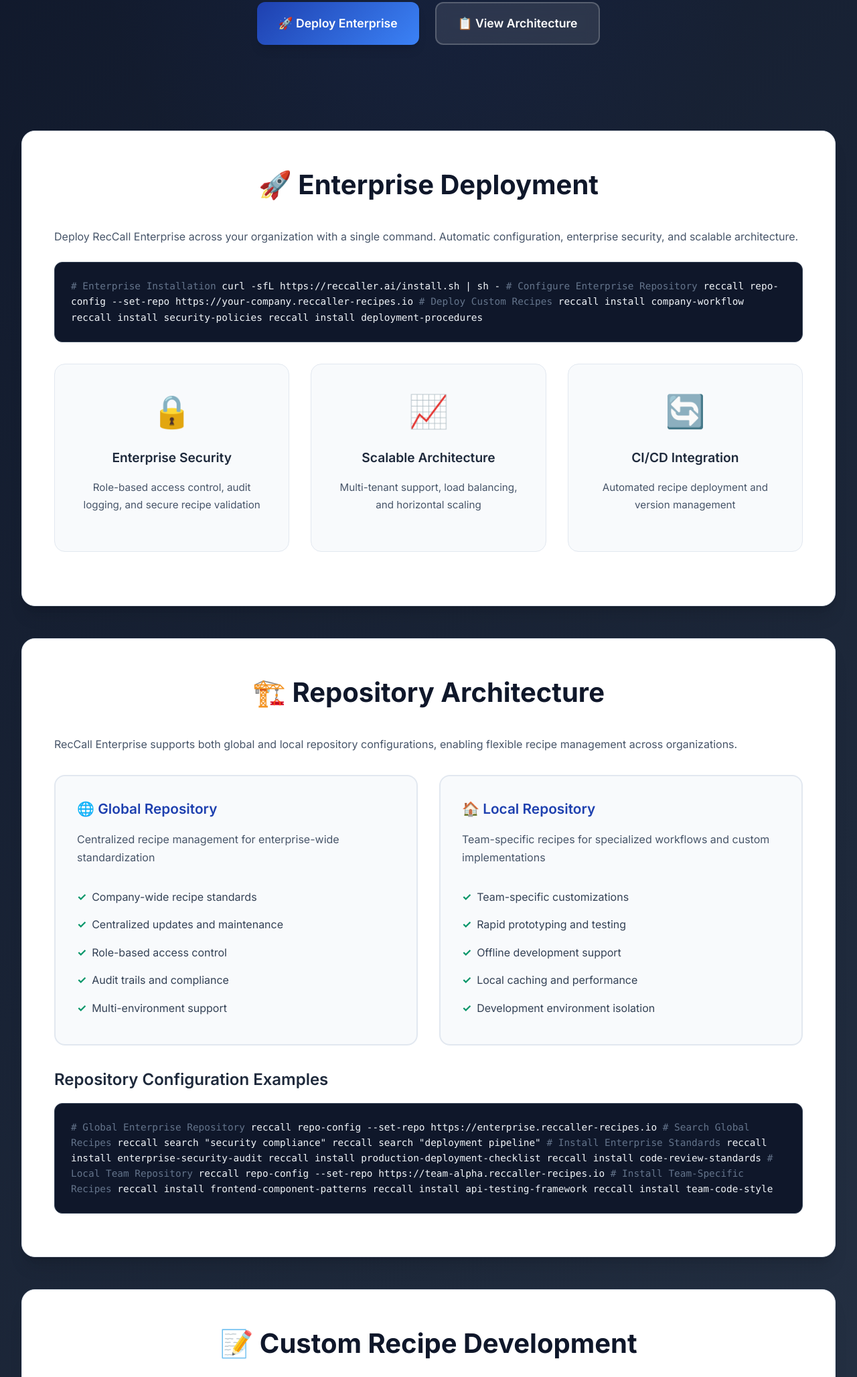
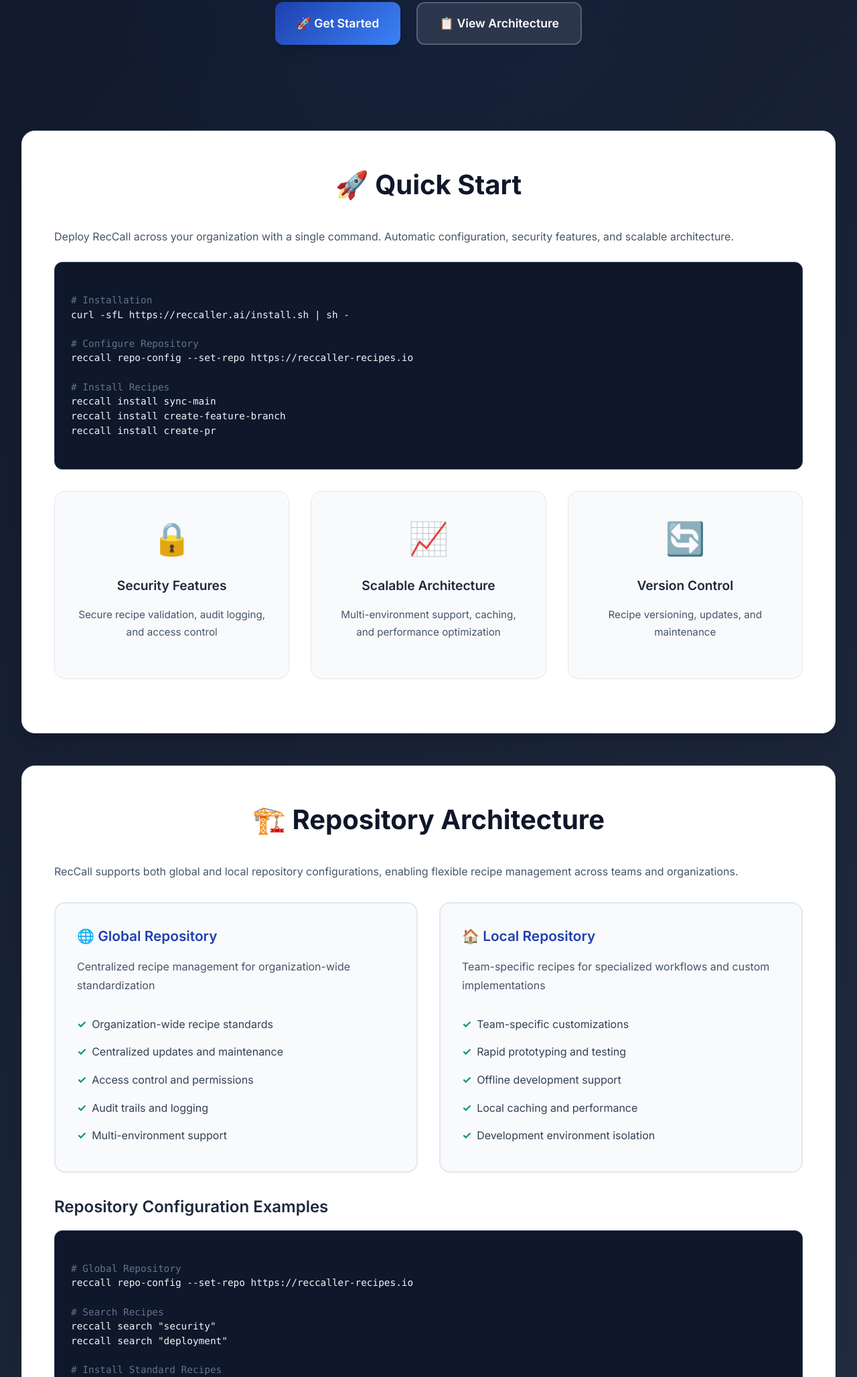
Before and after one commit to reccaller-ai/reccall, a website: page index.html in a window 1280 px wide. Shown: the part 475-2531 px from the top of the page at 67% size. Drawn offline with Linux system fonts and the light colour scheme.

Commit message:
fix: clean up main page branding and improve code block formatting (#35)
- Remove 'Enterprise' postfix from title and branding throughout
- Update product name to just 'RecCall' for cleaner branding
- Fix broken and invalid footer links (removed sales/support that don't exist)
- Replace invalid links with actual GitHub documentation and community links
- Improve code block CSS with proper formatting:
  - Add white-space: pre for proper line breaks
  - Add user-select: all for easy copying
  - Improve line-height for better readability
  - Ensure proper monospace font rendering
- Update content to be more accurate and remove enterprise-specific claims
- Replace enterprise examples with standard development workflows
- Clean up footer to show actual available resources

All code blocks now properly formatted and copyable with standard line breaks.

```diff
--- a/index.html
+++ b/index.html
@@ -3,9 +3,9 @@
 <head>
     <meta charset="UTF-8">
     <meta name="viewport" content="width=device-width, initial-scale=1.0">
-    <title>RecCall Enterprise - Universal Context Shortcuts & Recipe Repository Platform</title>
-    <meta name="description" content="Enterprise-grade context shortcut management with global/local repository support. Install custom recipes from reccaller-recipes.io. Works with Cursor, VSCode, Warp Terminal. Scale your development workflow with smart context management.">
-    <meta name="keywords" content="reccall enterprise, context shortcuts, AI IDE, cursor, vscode, warp, recipe repository, reccaller-recipes.io, custom recipes, enterprise development, global repository, local repository">
+    <title>RecCall - Universal Context Shortcuts & Recipe Repository Platform</title>
+    <meta name="description" content="Universal context shortcut management with global/local repository support. Install custom recipes from reccaller-recipes.io. Works with Cursor, VSCode, Warp Terminal. Scale your development workflow with smart context management.">
+    <meta name="keywords" content="reccall, context shortcuts, AI IDE, cursor, vscode, warp, recipe repository, reccaller-recipes.io, custom recipes, development, global repository, local repository">
     <link rel="preconnect" href="https://fonts.googleapis.com">
     <link rel="preconnect" href="https://fonts.gstatic.com" crossorigin>
     <link href="https://fonts.googleapis.com/css2?family=Inter:wght@300;400;500;600;700;800&display=swap" rel="stylesheet">
@@ -292,6 +292,12 @@
             margin: 1rem 0;
             border: 1px solid var(--gray-700);
             overflow-x: auto;
+            white-space: pre;
+            line-height: 1.5;
+            user-select: all;
+            -webkit-user-select: all;
+            -moz-user-select: all;
+            -ms-user-select: all;
         }
 
         .code-block .comment {
@@ -459,7 +465,7 @@
     <!-- Enterprise Header -->
     <header class="header">
         <nav class="nav container">
-            <a href="#" class="logo">RecCall Enterprise</a>
+            <a href="#" class="logo">RecCall</a>
             <ul class="nav-links">
                 <li><a href="#features">Features</a></li>
                 <li><a href="#architecture">Architecture</a></li>
@@ -473,15 +479,15 @@
     <section class="hero">
         <div class="container">
             <div class="hero-content">
-                <h1>RecCall Enterprise</h1>
+                <h1>RecCall</h1>
                 <div class="hero-subtitle">Universal Context Shortcuts & Recipe Repository Platform</div>
                 <p class="hero-description">
-                    Enterprise-grade context shortcut management with global/local repository support.
+                    Universal context shortcut management with global/local repository support.
                     Scale your development workflow with smart context management, custom recipe deployment,
                     and seamless integration across AI IDEs and development environments.
                 </p>
                 <div class="cta-buttons">
-                    <a href="#install" class="btn btn-primary">🚀 Deploy Enterprise</a>
+                    <a href="#install" class="btn btn-primary">🚀 Get Started</a>
                     <a href="#architecture" class="btn btn-secondary">📋 View Architecture</a>
                 </div>
             </div>
@@ -491,37 +497,37 @@
     <div class="container">
         <!-- Enterprise Installation -->
         <section id="install" class="section">
-            <h2>🚀 Enterprise Deployment</h2>
-            <p>Deploy RecCall Enterprise across your organization with a single command. Automatic configuration, enterprise security, and scalable architecture.</p>
+            <h2>🚀 Quick Start</h2>
+            <p>Deploy RecCall across your organization with a single command. Automatic configuration, security features, and scalable architecture.</p>
 
             <div class="code-block">
-<span class="comment"># Enterprise Installation</span>
+<span class="comment"># Installation</span>
 curl -sfL https://reccaller.ai/install.sh | sh -
 
-<span class="comment"># Configure Enterprise Repository</span>
-reccall repo-config --set-repo https://your-company.reccaller-recipes.io
+<span class="comment"># Configure Repository</span>
+reccall repo-config --set-repo https://reccaller-recipes.io
 
-<span class="comment"># Deploy Custom Recipes</span>
-reccall install company-workflow
-reccall install security-policies
-reccall install deployment-procedures
+<span class="comment"># Install Recipes</span>
+reccall install sync-main
+reccall install create-feature-branch
+reccall install create-pr
             </div>
 
             <div class="features-grid">
                 <div class="feature-card">
                     <div class="feature-icon">🔒</div>
-                    <h4>Enterprise Security</h4>
-                    <p>Role-based access control, audit logging, and secure recipe validation</p>
+                    <h4>Security Features</h4>
+                    <p>Secure recipe validation, audit logging, and access control</p>
                 </div>
                 <div class="feature-card">
                     <div class="feature-icon">📈</div>
                     <h4>Scalable Architecture</h4>
-                    <p>Multi-tenant support, load balancing, and horizontal scaling</p>
+                    <p>Multi-environment support, caching, and performance optimization</p>
                 </div>
                 <div class="feature-card">
                     <div class="feature-icon">🔄</div>
-                    <h4>CI/CD Integration</h4>
-                    <p>Automated recipe deployment and version management</p>
+                    <h4>Version Control</h4>
+                    <p>Recipe versioning, updates, and maintenance</p>
                 </div>
             </div>
         </section>
@@ -529,17 +535,17 @@
         <!-- Repository Architecture -->
         <section id="architecture" class="section">
             <h2>🏗️ Repository Architecture</h2>
-            <p>RecCall Enterprise supports both global and local repository configurations, enabling flexible recipe management across organizations.</p>
+            <p>RecCall supports both global and local repository configurations, enabling flexible recipe management across teams and organizations.</p>
 
             <div class="architecture-grid">
                 <div class="architecture-card">
                     <h4>🌐 Global Repository</h4>
-                    <p>Centralized recipe management for enterprise-wide standardization</p>
+                    <p>Centralized recipe management for organization-wide standardization</p>
                     <ul>
-                        <li>Company-wide recipe standards</li>
+                        <li>Organization-wide recipe standards</li>
                         <li>Centralized updates and maintenance</li>
-                        <li>Role-based access control</li>
-                        <li>Audit trails and compliance</li>
+                        <li>Access control and permissions</li>
+                        <li>Audit trails and logging</li>
                         <li>Multi-environment support</li>
                     </ul>
                 </div>
@@ -560,25 +566,25 @@
             <h3>Repository Configuration Examples</h3>
 
             <div class="code-block">
-<span class="comment"># Global Enterprise Repository</span>
-reccall repo-config --set-repo https://enterprise.reccaller-recipes.io
+<span class="comment"># Global Repository</span>
+reccall repo-config --set-repo https://reccaller-recipes.io
 
-<span class="comment"># Search Global Recipes</span>
-reccall search "security compliance"
-reccall search "deployment pipeline"
+<span class="comment"># Search Recipes</span>
+reccall search "security"
+reccall search "deployment"
 
-<span class="comment"># Install Enterprise Standards</span>
-reccall install enterprise-security-audit
-reccall install production-deployment-checklist
-reccall install code-review-standards
+<span class="comment"># Install Standard Recipes</span>
+reccall install sync-main
+reccall install create-feature-branch
+reccall install create-pr
 
 <span class="comment"># Local Team Repository</span>
-reccall repo-config --set-repo https://team-alpha.reccaller-recipes.io
+reccall repo-config --set-repo https://team.reccaller-recipes.io
 
 <span class="comment"># Install Team-Specific Recipes</span>
-reccall install frontend-component-patterns
-reccall install api-testing-framework
-reccall install team-code-style
+reccall install team-workflow
+reccall install testing-patterns
+reccall install code-style
             </div>
         </section>
 
@@ -650,27 +656,27 @@
 
         <!-- Platform Integration -->
         <section class="section">
-            <h2>🌐 Enterprise Platform Integration</h2>
-            <p>Seamless integration with enterprise development tools and AI-powered IDEs.</p>
+            <h2>🌐 Platform Integration</h2>
+            <p>Seamless integration with development tools and AI-powered IDEs.</p>
 
             <div class="architecture-grid">
                 <div class="architecture-card">
                     <h4>🖥️ AI IDE Integration</h4>
                     <ul>
                         <li>Cursor IDE MCP server integration</li>
-                        <li>VSCode extension with enterprise features</li>
+                        <li>VSCode extension with full features</li>
                         <li>Warp Terminal shell integration</li>
-                        <li>CLI with enterprise authentication</li>
+                        <li>CLI with authentication support</li>
                     </ul>
                 </div>
 
                 <div class="architecture-card">
-                    <h4>🔗 Enterprise Tools</h4>
+                    <h4>🔗 Development Tools</h4>
                     <ul>
-                        <li>GitHub Enterprise integration</li>
-                        <li>Jira/Confluence recipe sync</li>
-                        <li>Slack/Teams notifications</li>
-                        <li>LDAP/SSO authentication</li>
+                        <li>GitHub integration</li>
+                        <li>Git workflow automation</li>
+                        <li>Terminal integration</li>
+                        <li>Custom recipe development</li>
                     </ul>
                 </div>
             </div>
@@ -682,8 +688,8 @@
         <div class="container">
             <div class="footer-content">
                 <div>
-                    <h4>RecCall Enterprise</h4>
-                    <p>Universal context shortcuts and recipe repository platform for enterprise development teams.</p>
+                    <h4>RecCall</h4>
+                    <p>Universal context shortcuts and recipe repository platform for development teams.</p>
                 </div>
                 <div>
                     <h4>Platform</h4>
@@ -696,15 +702,15 @@
                     <h4>Repository</h4>
                     <p><a href="https://reccaller-recipes.io">reccaller-recipes.io</a></p>
                     <p><a href="https://github.com/reccaller-ai/reccall">GitHub Repository</a></p>
-                    <p><a href="#api">API Documentation</a></p>
-                    <p><a href="#support">Enterprise Support</a></p>
+                    <p><a href="https://github.com/reccaller-ai/reccall/blob/main/README.md">Documentation</a></p>
+                    <p><a href="https://github.com/reccaller-ai/reccall/issues">Issues & Support</a></p>
                 </div>
                 <div>
-                    <h4>Enterprise</h4>
-                    <p><a href="#security">Security</a></p>
-                    <p><a href="#compliance">Compliance</a></p>
-                    <p><a href="#support">24/7 Support</a></p>
-                    <p><a href="#contact">Contact Sales</a></p>
+                    <h4>Community</h4>
+                    <p><a href="https://github.com/reccaller-ai/reccall">Open Source</a></p>
+                    <p><a href="https://github.com/reccaller-ai/reccall/blob/main/LICENSE">License</a></p>
+                    <p><a href="https://github.com/reccaller-ai/reccall/issues">Support</a></p>
+                    <p><a href="https://github.com/reccaller-ai/reccall/discussions">Discussions</a></p>
                 </div>
             </div>
         </div>
```
